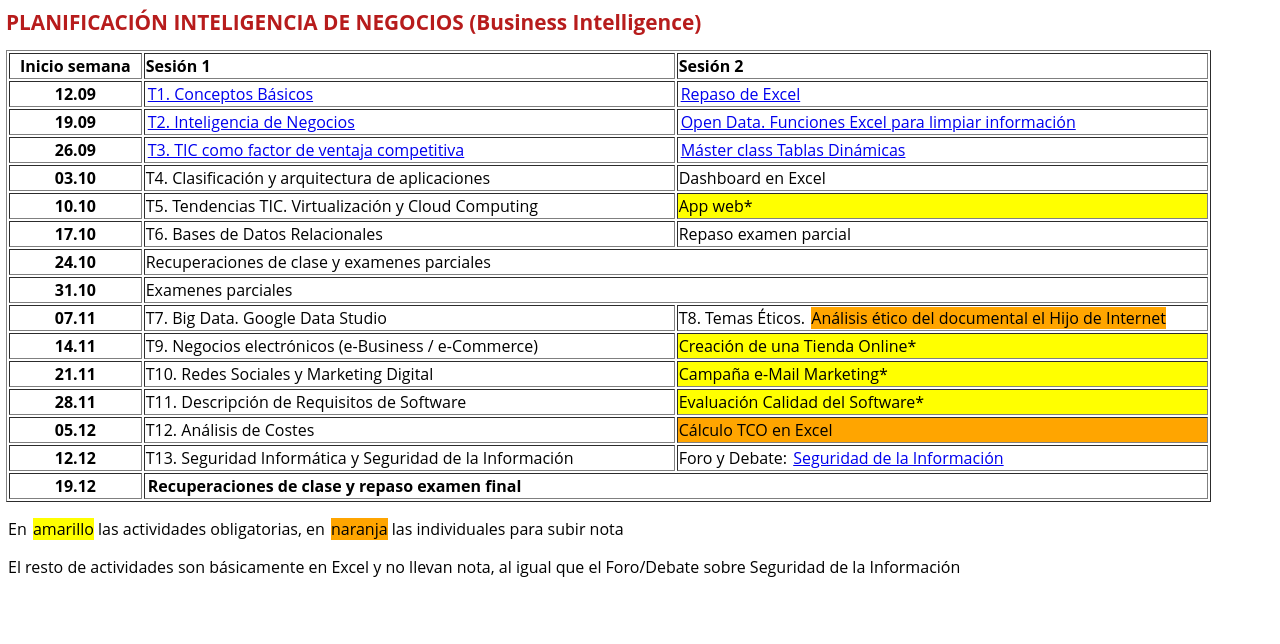
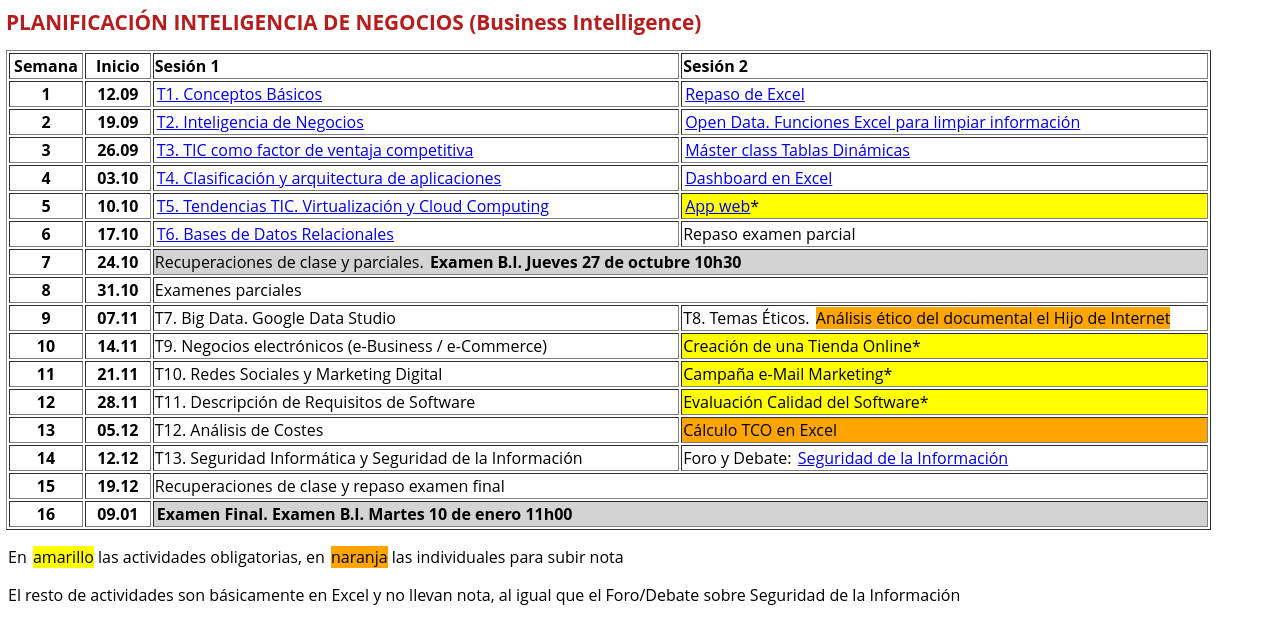
Before and after one commit to ritadelatorre/eae, a plain HTML site: page index.html in a window 1280 px wide. Drawn offline with Linux system fonts and the light colour scheme.

Commit message:
Add files via upload

```diff
--- a/index.html
+++ b/index.html
@@ -8,6 +8,7 @@
 			.i  {padding-left: 2em; text-indent: -1.8em;}
 			.y  {background-color: yellow;}
 			.o  {background-color: orange;}
+			.g  {background-color: lightgray;}
 			.rojo  {color: red; font-weight: bold;}
 			.c  {text-align: center;}
 		</style>
@@ -17,81 +18,106 @@
 
 		<table valign="top" width="95%" border="1pt">
 			<tr>
-				<th width="10%">Inicio semana</th>
+				<th width="5%">Semana</th>
+				<th width="5%">Inicio</th>
 				<th align="left" width="40%">Sesión 1</th>
 				<th align="left" width="40%">Sesión 2</th>
 			</tr>
 			<tr>
+				<th>1</th>
 				<th>12.09</th>
 				<td><a target="_blank" href="./s1s1/BI_T1.pdf">T1. Conceptos B&aacute;sicos</a></td>
 				<td><a target="_blank" href="./s1s2/RepasoExcel.xlsx">Repaso de Excel</a></td>
 			</tr>
 			<tr>
+				<th>2</th>
 				<th>19.09</th>
 				<td><a target="_blank" href="./s2s1/s2s1.html">T2. Inteligencia de Negocios</a></td>
 				<td><a target="_blank" href="./s2s2/s2s2.html">Open Data. Funciones Excel para limpiar informaci&oacute;n</a></td>
 			</tr>
 			<tr>
+				<th>3</th>
 				<th>26.09</th>
 				<td><a target="_blank" href="./s3s1/BI_T3.pdf">T3. TIC como factor de ventaja competitiva</a></td>
 				<td><a target="_blank" href="./s3s2/s3s2.html">Máster class Tablas Din&aacute;micas</a></td>
 			</tr>
 			<tr>
+				<th>4</th>
 				<th>03.10</th>
-				<td>T4. Clasificaci&oacute;n y arquitectura de aplicaciones</td>
-				<td>Dashboard en Excel</td>
+				<td><a target="_blank" href="./s4s1/BI_T4.pdf">T4. Clasificaci&oacute;n y arquitectura de aplicaciones</a></td>
+				<td><a target="_blank" download href="./s4s2/DashboardExcel.xlsx">Dashboard en Excel</a></td>
 			</tr>
 			<tr>
+				<th>5</th>
 				<th>10.10</th>
-				<td>T5. Tendencias TIC. Virtualizaci&oacute;n y Cloud Computing</td>
-				<td class="y">App web*</td>
+				<td><a target="_blank" href="./s5s1/s5s1.html">
+					T5. Tendencias TIC. Virtualizaci&oacute;n y Cloud Computing</a></td>
+				<td class="y"><a target="_blank" href="./s5s2/MIT App Inventor.pdf">App web</a>*</td>
 			</tr>
 			<tr>
+				<th>6</th>
 				<th>17.10</th>
-				<td>T6. Bases de Datos Relacionales</td>
+				<td><a target="_blank" href="./s6s1/BI_T6.pdf">T6. Bases de Datos Relacionales</a></td>
 				<td>Repaso examen parcial</td>
 			</tr>
 			<tr>
+				<th>7</th>
 				<th>24.10</th>
-				<td colspan="2">Recuperaciones de clase y examenes parciales</td>
+				<td colspan="2" class="g">
+					Recuperaciones de clase y parciales.
+					<b>Examen B.I. Jueves 27 de octubre 10h30</b>
+				</td>
 			</tr>
 			<tr>
+				<th>8</th>
 				<th>31.10</th>
 				<td colspan="2">Examenes parciales</td>
 			</tr>
 			<tr>
+				<th>9</th>
 				<th>07.11</th>
 				<td>T7. Big Data. Google Data Studio</td>
 				<td>T8. Temas &Eacute;ticos. <span class="o">An&aacute;lisis &eacute;tico del documental el Hijo de Internet</span></td>
 			</tr>
 			<tr>
+				<th>10</th>
 				<th>14.11</th>
 				<td>T9. Negocios electr&oacute;nicos (e-Business / e-Commerce)</td>
 				<td class="y">Creación de una Tienda Online*</td>
 			</tr>
 			<tr>
+				<th>11</th>
 				<th>21.11</th>
 				<td>T10. Redes Sociales y Marketing Digital</td>
 				<td class="y">Campa&ntilde;a e-Mail Marketing*</td>
 			</tr>
 			<tr>
+				<th>12</th>
 				<th>28.11</th>
 				<td>T11. Descripci&oacute;n de Requisitos de Software</td>
 				<td class="y">Evaluaci&oacute;n Calidad del Software*</td>
 			</tr>
 			<tr>
+				<th>13</th>
 				<th>05.12</th>
 				<td>T12. An&aacute;lisis de Costes</td>
 				<td class="o">C&aacute;lculo TCO en Excel</td>
 			</tr>
 			<tr>
+				<th>14</th>
 				<th>12.12</th>
 				<td>T13. Seguridad Inform&aacute;tica y Seguridad de la Informaci&oacute;n</td>
 				<td>Foro y Debate: <a target="_blank" href="https://youtu.be/_PsB2e0U5FU">Seguridad de la Informaci&oacuten</a></td>
 			</tr>
 			<tr>
+				<th>15</th>
 				<th>19.12</h>
-				<td colspan="2"><b>Recuperaciones de clase y repaso examen final</b></td>
+				<td colspan="2">Recuperaciones de clase y repaso examen final</td>
+			</tr>
+			<tr>
+				<th>16</th>
+				<th>09.01</h>
+				<td colspan="2" class="g"><b>Examen Final. Examen B.I. Martes 10 de enero 11h00</b></td>
 			</tr>
 		</table>
 		<blockquote>
```
